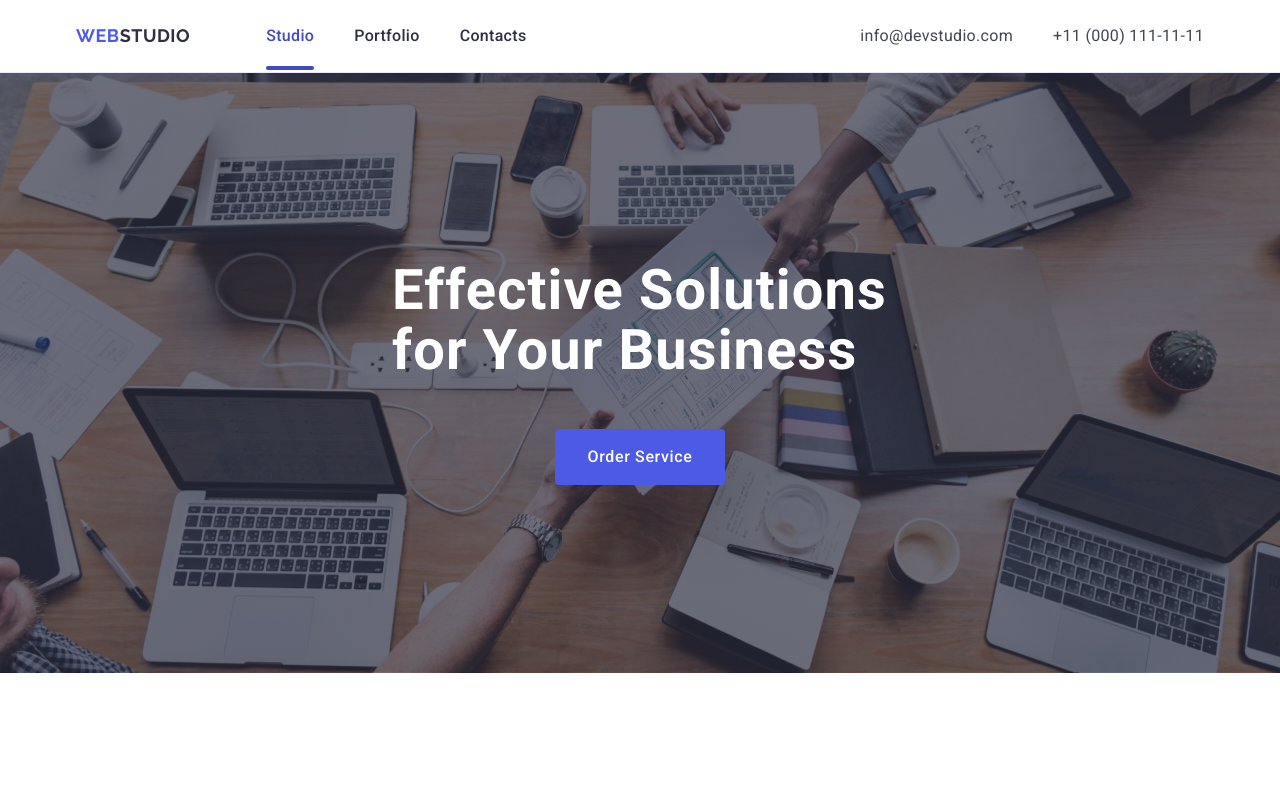
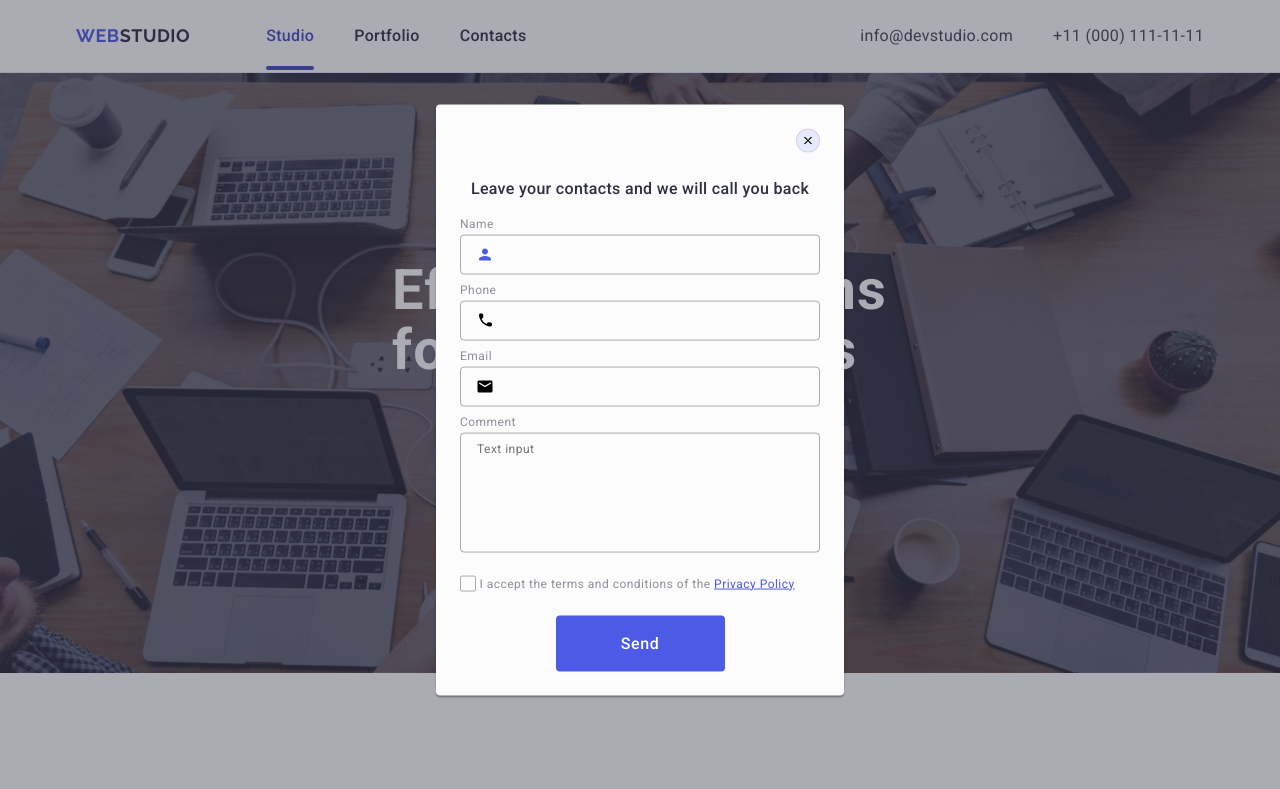
Before and after one commit to Vantron777/goit-markup-hw-05, a plain HTML site: page index.html in a window 1280 px wide. Shown: the top 789 px of the page. Drawn offline with nearby package versions, Linux system fonts and the light colour scheme.

Commit message:
Add is open

```diff
--- a/css/styles.css
+++ b/css/styles.css
@@ -785,7 +785,7 @@ input {
     text-decoration: underline;
 }
 
-.part-check-text {
+.user-privacy-icon {
     width: 16px;
     height: 16px;
     border: 1px solid rgba(46, 47, 66, 0.4);
@@ -797,7 +797,7 @@ input {
     fill: transparent;
 }
 
-.check-input:checked+.check-text>.part-check-text {
+.check-input:checked+.check-text>.user-privacy-icon {
     border: none;
     fill: #F4F4FD;
     background-color: #404BBF;
--- a/index.html
+++ b/index.html
@@ -424,7 +424,7 @@
         </div>
     </footer>
     <!-- OVERLAY -->
-    <div class="backdrop ">
+    <div class="backdrop is-open">
         <div class="modal">
             <button type="button" class="modal-btn">
                 <svg class="modal-btn-icon" width="8" height="8">
@@ -469,7 +469,7 @@
                     <input id="user-privacy" type="checkbox" value="true" name="user-privacy"
                         class="check-input visually-hidden">
                     <label for="user-privacy" class="check-text">
-                        <span class="part-check-text"><svg width="10" height="8" class="icon-checkbox">
+                        <span class="user-privacy-icon"><svg width="10" height="8" class="icon-checkbox">
                                 <use href="./images/icons.svg#icon-vector"></use>
                             </svg>
                         </span>
```
